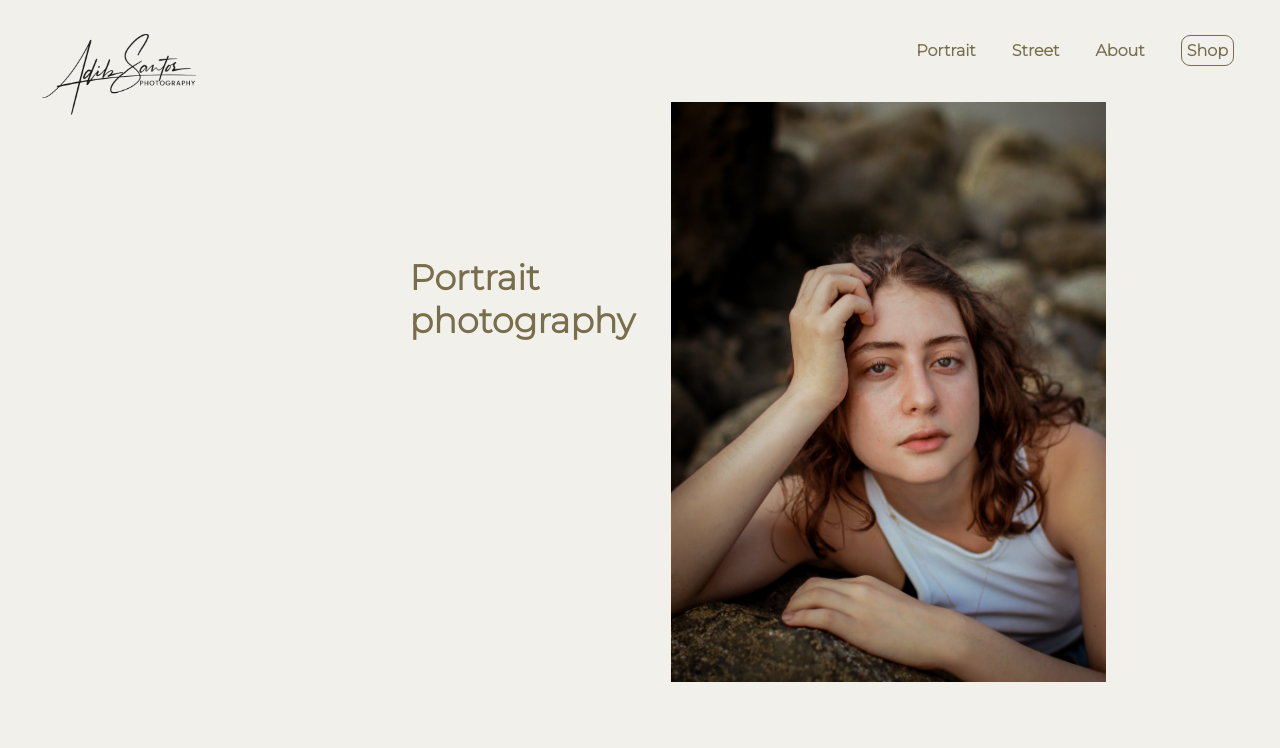
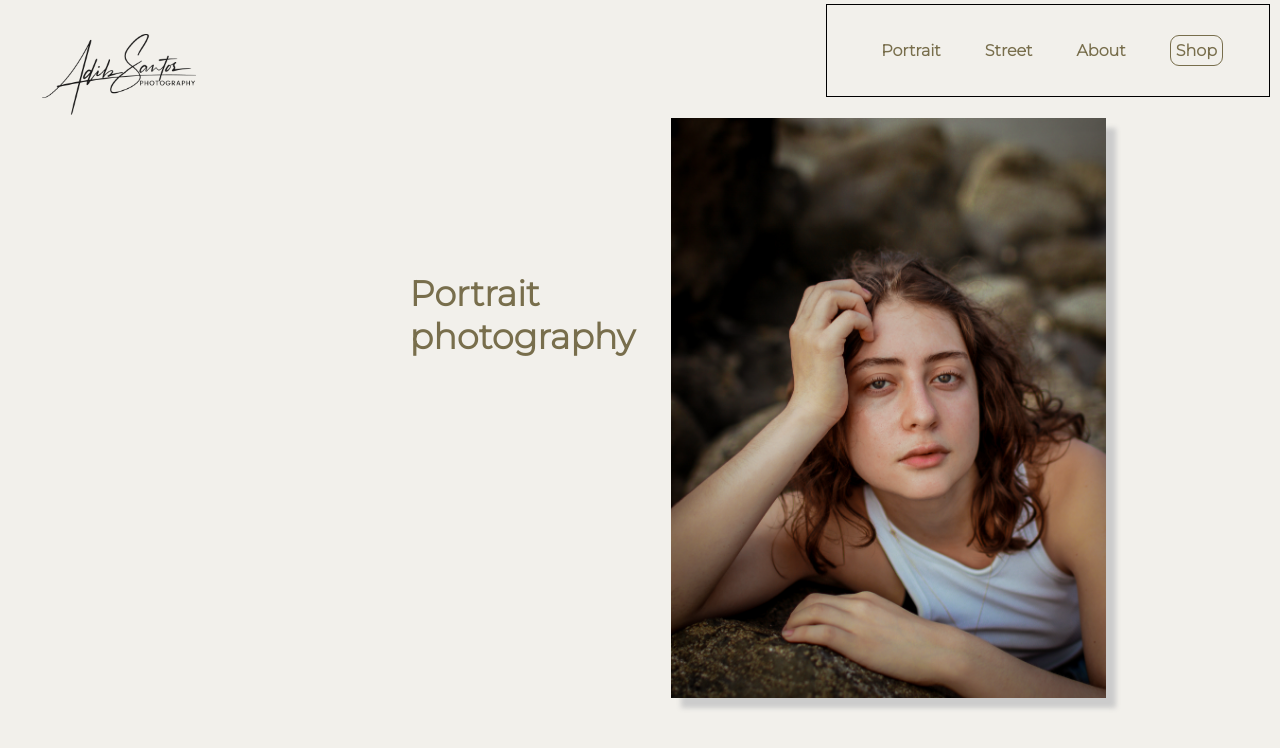
Before and after one commit to adib-santos/Adib-Santos-photography-website---foundations, a Flask app: page /portrait in a window 1280 px wide. Shown: the top 748 px of the page. Run offline with Flask 2, Linux system fonts and the light colour scheme.

Commit message:
going over db

```diff
--- a/app/app.py
+++ b/app/app.py
@@ -7,8 +7,9 @@ def create_app():
     app = Flask(__name__)
     app.config.from_object('app.config')
 
+    register_extensions(app)
     register_blueprints(app)
-    register_extensions(app)
+
 
     return app
 
--- a/app/static/css/main.css
+++ b/app/static/css/main.css
@@ -16,22 +16,26 @@ nav {
     display: flex;
     align-items: center;
     justify-content: space-between;
-    position: fixed;
+    position: sticky;
     top: 0;
+    left: 0;
     margin-top: 20px;
-}
 
-.nav-bar {
-    list-style: none;
-    margin: 0;
-    padding: 30px;
+    .nav-bar {
+        list-style: none;
+        margin: 0;
+        padding: 30px;
+        border: 1px solid black;
+        margin-right: 10px;
+    }
 }
 
 .item {
     display: inline-block;
     margin-right: 1rem;
-    margin-left: 1rem;
+    margin-left: 1.5rem;
     font-weight: 600;
+
 }
 
 .shop {
@@ -47,6 +51,7 @@ nav {
 
 .item:hover {
     color: black;
+    font-size: 16.3px;
 }
 
 .shop:hover {
@@ -84,13 +89,17 @@ h1, h3{
     margin-top: 100px;
 }
 
+/*
+    HOME PAGE
+*/
+
 .carrousel {
     width: 50%;
 
     display: block;
     margin-left: auto;
     margin-right: auto;
-    margin-top: 10rem;
+    margin-top: 80px;
     margin-bottom: 30px;
 }
 
@@ -101,13 +110,12 @@ h1, h3{
     justify-content: center;
 }
 
-
 .cta-links {
     text-decoration: none;
     margin: 20px 30px;
     padding: 15px 60px;
     border-radius: 5px;
-    background-color: #786E4C;
+    background-color: rgba(124,114,81,95%);
     color: #F2F0EB;
     font-family: Montserrat;
 }
@@ -131,7 +139,7 @@ a {
 }
 
 .title-portrait {
-    margin-top: 20%;
+    margin-top: 15%;
     margin-left: 32%;
     max-width: 20%;
     font-size: 35px;
@@ -139,10 +147,10 @@ a {
 
 .portrait-main {
     width: 34%;
-    margin-top: 8%;
+    margin-top: 3%;
     margin-left: 5px;
+    box-shadow: 10px 10px 5px #ccc;
 }
-
 
 /*
     Street page
@@ -151,18 +159,19 @@ a {
 .smc {
     display: flex;
     justify-content: center;
-    align-items:
 }
 
 .street-main {
-    width: 30%;
-    margin-top: 10%;
+    width: 28%;
+    margin-top: 4%;
 
+    margin-left: -240px;
 }
 
 .title-street {
     max-width: 17%;
-    margin-top: 20%;
-    margin-left: 20px;
+    margin-top: 15%;
+    margin-left: 50px;
     padding-bottom: 0;
+    font-size: 35px;
 }
--- a/app/templates/simple_pages/index.html
+++ b/app/templates/simple_pages/index.html
@@ -10,7 +10,7 @@
 
   <ul class="cta">
     <a class="cta-color" href="portrait"><li class="cta-links" >Portraits</li></a>
-    <a class="cta-color" href="street"><li class="cta-links" >Street</li></a>
+    <a class="cta-color" href="street   "><li class="cta-links" >Street</li></a>
 
   </ul>
 
--- a/app/templates/simple_pages/portrait.html
+++ b/app/templates/simple_pages/portrait.html
@@ -10,4 +10,8 @@
 </div>
 
 
+<div class="container-db-portraits">
+    <img class =" src="static/images/lucy.jpg">
+</div>
+
 {% endblock %}
--- a/app/templates/simple_pages/street.html
+++ b/app/templates/simple_pages/street.html
@@ -5,7 +5,7 @@
 {% block body %}
 
 <div class="smc">
-    <img class="street-main" src="static/images/street-main.jpg">
+    <img class="street-main" src="static/images/vertical-reflection.jpg">
     <h1 class="title-street">Street photography</h1>
 </div>
 
```
Also changed, not shown: app/shop_outer/models.py (line endings or trailing spaces), app/static/images/IMG_0287.jpg (added), app/static/images/vertical-reflection.jpg (added).
